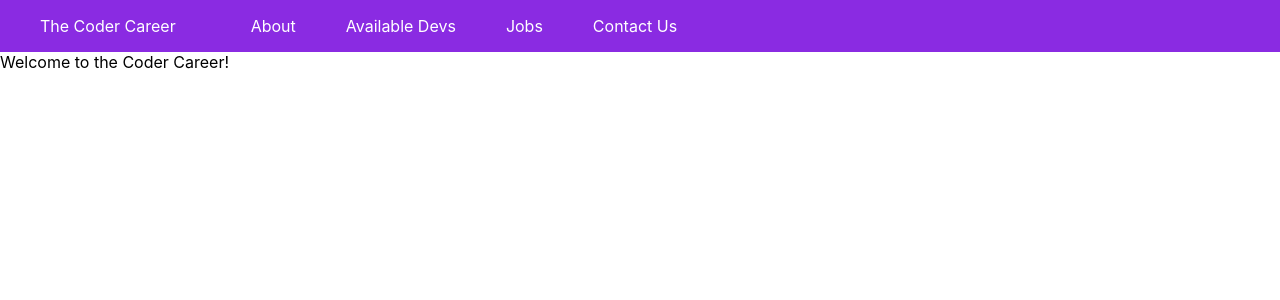
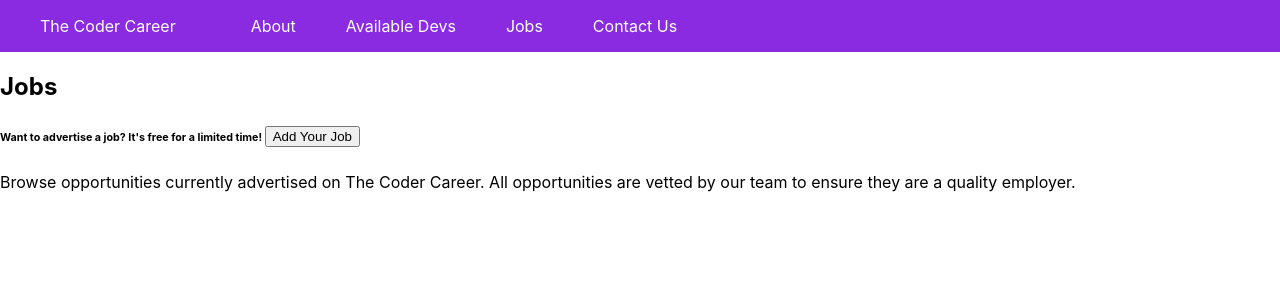
Before and after one commit to Reikon95/the-coder-career-website, a React (Create React App) app: page /Jobs in a window 1280 px wide. Shown: the top 300 px of the page. Built offline with nearby package versions, Linux system fonts and the light colour scheme.

Commit message:
jobs setup

```diff
--- a/src/App.js
+++ b/src/App.js
@@ -2,6 +2,7 @@
 import { BrowserRouter as Router, Switch, Route, Link } from "react-router-dom";
 import { HomePage } from "./pages/home/home";
 import { AvailableDevs } from "./pages/juniors/availabledevs";
+import { Jobs } from "./pages/jobs/jobs";
 import { AboutUs } from "./pages/about/aboutus";
 import "./App.css";
 export default function App() {
@@ -32,7 +33,7 @@
               </Link>
             </li>
             <li>
-              <Link to="/jobs" className="navbar-link">
+              <Link to="/Jobs" className="navbar-link">
                 Jobs
               </Link>
             </li>
@@ -50,6 +51,9 @@
           <Route path="/AvailableDevs">
             <AvailableDevs />
           </Route>
+          <Route path="/Jobs">
+            <Jobs />
+          </Route>
           <Route path="/">
             <HomePage />
           </Route>
--- a/src/pages/jobs/jobs.jsx
+++ b/src/pages/jobs/jobs.jsx
@@ -0,0 +1,26 @@
+import React, { useState } from "react";
+import "./jobs.css";
+
+export function Jobs() {
+  const [filters, setFilters] = useState({
+    locations: [],
+    remoteOnly: true,
+    years: "all",
+    tech: [],
+  });
+
+  return (
+    <>
+      <h2>Jobs</h2>
+      <h6>
+        Want to advertise a job? It's free for a limited time!{" "}
+        <button>Add Your Job</button>
+      </h6>
+      <p>
+        Browse opportunities currently advertised on The Coder Career. All
+        opportunities are vetted by our team to ensure they are a quality
+        employer.
+      </p>
+    </>
+  );
+}
```
